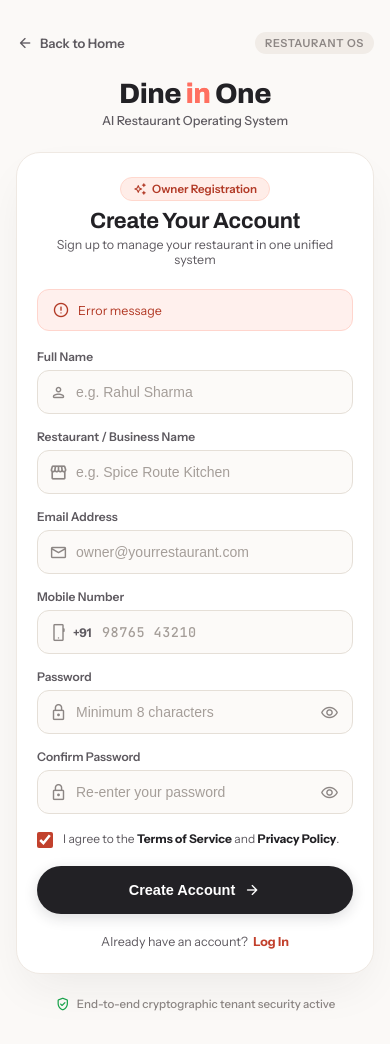
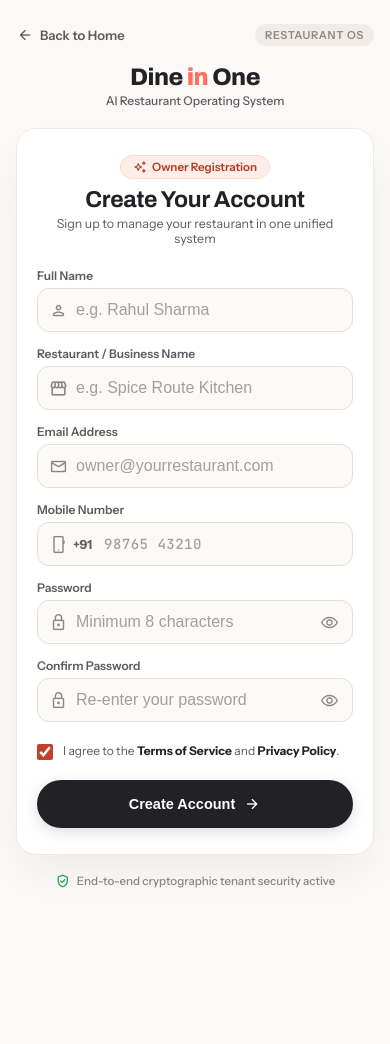
Before and after one commit to srinivasrio/dineinone-landing, a plain HTML site: page signup.html in a window 390 px wide. After the commit the page ends 913 px from the top, so only its background shows below. Drawn offline with nearby package versions, Linux system fonts and the light colour scheme.

Commit message:
Redesign signup to square 2-column desktop layout, mobile optimized, remove login button, fix error message

```diff
--- a/signup.html
+++ b/signup.html
@@ -27,7 +27,7 @@
       flex-direction: column;
       align-items: center;
       justify-content: center;
-      padding: 32px 16px;
+      padding: 24px 16px;
       -webkit-font-smoothing: antialiased;
     }
 
@@ -39,9 +39,10 @@
       font-stretch: 115%;
     }
 
+    /* Square Proportional Container */
     .container {
       width: 100%;
-      max-width: 480px;
+      max-width: 820px;
       margin: 0 auto;
     }
 
@@ -50,7 +51,7 @@
       display: flex;
       align-items: center;
       justify-content: space-between;
-      margin-bottom: 24px;
+      margin-bottom: 18px;
     }
     .back-btn {
       display: inline-flex;
@@ -76,10 +77,10 @@
     /* Brand Header */
     .brand-header {
       text-align: center;
-      margin-bottom: 24px;
+      margin-bottom: 20px;
     }
     .brand-title {
-      font-size: 28px;
+      font-size: 26px;
       font-weight: 800;
       letter-spacing: -0.02em;
       color: #222125;
@@ -92,24 +93,26 @@
       color: #FF6F61;
     }
     .brand-sub {
-      font-size: 12.5px;
+      font-size: 12px;
       color: #5E5A60;
       font-weight: 500;
-      margin-top: 4px;
+      margin-top: 3px;
     }
 
-    /* Main Card */
+    /* Main Square-styled Card */
     .auth-card {
       background: #FFFFFF;
       border: 1px solid #EFE9E3;
       border-radius: 24px;
       box-shadow: 0 20px 48px -12px rgba(34, 33, 37, 0.08);
-      padding: 32px 28px;
+      padding: 34px 40px;
       position: relative;
       overflow: hidden;
     }
-    @media (max-width: 440px) {
-      .auth-card { padding: 24px 20px; }
+    @media (max-width: 680px) {
+      .auth-card { padding: 26px 20px; border-radius: 20px; }
+      .container { max-width: 100%; }
+      .brand-title { font-size: 24px; }
     }
 
     /* Section Headings inside Card */
@@ -129,7 +132,7 @@
     }
     .step-pill .icon { font-size: 14px; }
     .card-title {
-      font-size: 22px;
+      font-size: 23px;
       font-weight: 700;
       color: #222125;
       letter-spacing: -0.01em;
@@ -140,39 +143,56 @@
       margin-top: 4px;
     }
 
-    /* Error alert box */
+    /* Alert Notification Box (strictly hidden on page load) */
     .alert-box {
       display: none;
       align-items: center;
       gap: 8px;
-      padding: 11px 14px;
+      padding: 10px 14px;
       border-radius: 12px;
       font-size: 12.5px;
       margin-bottom: 18px;
     }
+    .alert-box.visible {
+      display: flex;
+    }
     .alert-box.error {
-      display: flex;
       background: #FFF0ED;
       border: 1px solid #FFD5CD;
       color: #B23A26;
     }
     .alert-box.success {
-      display: flex;
       background: #F0FDF4;
       border: 1px solid #BBF7D0;
       color: #166534;
     }
 
-    /* Form Fields */
+    /* 2-Column Responsive Grid for Full Visual Overview Without Scrolling */
+    .form-grid {
+      display: grid;
+      grid-template-columns: 1fr 1fr;
+      gap: 16px 22px;
+    }
+    @media (max-width: 680px) {
+      .form-grid {
+        grid-template-columns: 1fr;
+        gap: 14px;
+      }
+    }
+
     .form-group {
-      margin-bottom: 15px;
+      margin-bottom: 0;
     }
+    .form-group.full-width {
+      grid-column: 1 / -1;
+    }
+
     .form-label {
       display: block;
       font-size: 12px;
       font-weight: 600;
       color: #5E5A60;
-      margin-bottom: 6px;
+      margin-bottom: 5px;
     }
     .input-wrap {
       position: relative;
@@ -190,7 +210,7 @@
     .phone-prefix {
       position: absolute;
       left: 36px;
-      font-size: 12px;
+      font-size: 12.5px;
       font-weight: 700;
       color: #5E5A60;
       pointer-events: none;
@@ -206,10 +226,14 @@
       color: #222125;
       transition: all 0.2s;
     }
+    /* Prevent iOS Safari auto-zoom on mobile by setting font-size to 16px */
+    @media (max-width: 680px) {
+      .text-input { font-size: 16px; }
+    }
     .text-input.phone-input {
-      padding-left: 64px;
+      padding-left: 66px;
       font-family: 'JetBrains Mono', monospace;
-      font-size: 13.5px;
+      font-size: 14px;
       letter-spacing: 0.5px;
     }
     .text-input:focus {
@@ -247,7 +271,7 @@
       margin-bottom: 3px;
     }
     .strength-bar-bg {
-      height: 5px;
+      height: 4px;
       width: 100%;
       background: #EFE9E3;
       border-radius: 999px;
@@ -265,7 +289,7 @@
       display: flex;
       align-items: flex-start;
       gap: 10px;
-      margin: 16px 0 18px;
+      margin-top: 6px;
     }
     .terms-row input[type="checkbox"] {
       width: 16px;
@@ -299,6 +323,7 @@
       gap: 8px;
       box-shadow: 0 4px 14px rgba(34, 33, 37, 0.15);
       transition: all 0.2s;
+      margin-top: 6px;
     }
     .btn-submit:hover {
       background: #3D3A40;
@@ -323,26 +348,12 @@
     }
     @keyframes spin { to { transform: rotate(360deg); } }
 
-    /* Card Footer Switch link */
-    .switch-link {
-      text-align: center;
-      font-size: 12.5px;
-      color: #5E5A60;
-      margin-top: 20px;
-    }
-    .switch-link a {
-      color: #C2412D;
-      font-weight: 700;
-      margin-left: 3px;
-    }
-    .switch-link a:hover { text-decoration: underline; }
-
     /* Bottom Trust Tag */
     .trust-tag {
       text-align: center;
       font-size: 11.5px;
       color: #8C8684;
-      margin-top: 22px;
+      margin-top: 18px;
       display: flex;
       align-items: center;
       justify-content: center;
@@ -351,16 +362,20 @@
     }
     .trust-tag .icon { font-size: 16px; color: #16A34A; }
 
-    /* OTP Screen specifics */
+    /* OTP Screen specifics (Centered max 440px for clean layout) */
+    .step-inner-centered {
+      max-width: 440px;
+      margin: 0 auto;
+    }
     .otp-row {
       display: flex;
       justify-content: center;
       gap: 8px;
-      margin: 24px 0 20px;
+      margin: 22px 0 20px;
     }
     .otp-input {
       width: 48px;
-      height: 56px;
+      height: 54px;
       text-align: center;
       font-family: 'JetBrains Mono', monospace;
       font-size: 22px;
@@ -398,7 +413,7 @@
       text-align: center;
       font-size: 12.5px;
       color: #5E5A60;
-      margin-top: 22px;
+      margin-top: 20px;
       display: flex;
       flex-direction: column;
       align-items: center;
@@ -460,11 +475,11 @@
       <p class="brand-sub">AI Restaurant Operating System</p>
     </div>
 
-    <!-- Authentication Card -->
+    <!-- Square-Proportioned Authentication Card -->
     <div class="auth-card">
 
       <!-- ======================================================== -->
-      <!-- STEP 1: OWNER REGISTRATION FORM                         -->
+      <!-- STEP 1: OWNER REGISTRATION FORM (2-COLUMN SQUARE GRID)   -->
       <!-- ======================================================== -->
       <section id="step-register" class="step-section active">
         <div class="card-head">
@@ -476,14 +491,15 @@
           <p class="card-sub">Sign up to manage your restaurant in one unified system</p>
         </div>
 
-        <!-- Alert Notification -->
-        <div id="register-alert" class="alert-box error" role="alert">
+        <!-- Alert Notification (strictly hidden by default) -->
+        <div id="register-alert" class="alert-box" role="alert" style="display: none;">
           <span class="material-symbols-rounded" style="font-size: 18px;">error</span>
-          <span id="register-alert-text">Error message</span>
+          <span id="register-alert-text"></span>
         </div>
 
         <form id="register-form" novalidate>
-          <!-- Full Name -->
+          <div class="form-grid">
+            <!-- Full Name (Col 1) -->
             <div class="form-group">
               <label class="form-label" for="reg-fullname">Full Name</label>
               <div class="input-wrap">
@@ -492,7 +508,7 @@
               </div>
             </div>
 
-          <!-- Restaurant Name -->
+            <!-- Restaurant Name (Col 2) -->
             <div class="form-group">
               <label class="form-label" for="reg-restaurant">Restaurant / Business Name</label>
               <div class="input-wrap">
@@ -501,7 +517,7 @@
               </div>
             </div>
 
-          <!-- Email Address -->
+            <!-- Email Address (Col 1) -->
             <div class="form-group">
               <label class="form-label" for="reg-email">Email Address</label>
               <div class="input-wrap">
@@ -510,7 +526,7 @@
               </div>
             </div>
 
-          <!-- Mobile Number (+91) -->
+            <!-- Mobile Number (Col 2) -->
             <div class="form-group">
               <label class="form-label" for="reg-phone">Mobile Number</label>
               <div class="input-wrap">
@@ -520,7 +536,7 @@
               </div>
             </div>
 
-          <!-- Password -->
+            <!-- Password (Col 1) -->
             <div class="form-group">
               <label class="form-label" for="reg-password">Password</label>
               <div class="input-wrap">
@@ -533,7 +549,7 @@
               <!-- Strength Indicator -->
               <div id="strength-container" class="strength-wrap">
                 <div class="strength-head">
-                <span style="color: #8C8684;">Password strength:</span>
+                  <span style="color: #8C8684;">Strength:</span>
                   <span id="strength-label" style="color: #C2412D;">Weak</span>
                 </div>
                 <div class="strength-bar-bg">
@@ -542,7 +558,7 @@
               </div>
             </div>
 
-          <!-- Confirm Password -->
+            <!-- Confirm Password (Col 2) -->
             <div class="form-group">
               <label class="form-label" for="reg-confirm">Confirm Password</label>
               <div class="input-wrap">
@@ -554,31 +570,33 @@
               </div>
             </div>
 
-          <!-- Terms Checkbox -->
+            <!-- Terms Checkbox (Full Width) -->
+            <div class="form-group full-width">
               <div class="terms-row">
                 <input type="checkbox" id="reg-terms" checked required>
                 <label for="reg-terms" class="terms-text">
                   I agree to the <strong>Terms of Service</strong> and <strong>Privacy Policy</strong>.
                 </label>
               </div>
+            </div>
 
-          <!-- Submit Button -->
+            <!-- Submit Button (Full Width) -->
+            <div class="form-group full-width">
               <button type="submit" id="btn-create-account" class="btn-submit">
                 <span class="btn-spinner" id="reg-spinner"></span>
                 <span id="btn-create-account-text">Create Account</span>
                 <span class="material-symbols-rounded" id="reg-arrow" style="font-size: 18px;">arrow_forward</span>
               </button>
+            </div>
+          </div>
         </form>
-
-        <div class="switch-link">
-          Already have an account? <a href="https://app.dineinone.com/login">Log In</a>
-        </div>
       </section>
 
       <!-- ======================================================== -->
       <!-- STEP 2: 6-DIGIT EMAIL OTP VERIFICATION SCREEN           -->
       <!-- ======================================================== -->
       <section id="step-verify" class="step-section">
+        <div class="step-inner-centered">
           <button type="button" id="btn-back-to-details" class="back-btn" style="margin-bottom: 16px;">
             <span class="material-symbols-rounded" style="font-size: 16px;">arrow_back</span>
             Back to details
@@ -595,10 +613,10 @@
             </p>
           </div>
 
-        <!-- Alert Notification -->
-        <div id="verify-alert" class="alert-box error" role="alert">
+          <!-- Alert Notification (strictly hidden by default) -->
+          <div id="verify-alert" class="alert-box" role="alert" style="display: none;">
             <span class="material-symbols-rounded" style="font-size: 18px;">error</span>
-          <span id="verify-alert-text">Error message</span>
+            <span id="verify-alert-text"></span>
           </div>
 
           <form id="otp-form" novalidate>
@@ -629,18 +647,19 @@
               Resend Verification Code
             </button>
           </div>
+        </div>
       </section>
 
       <!-- ======================================================== -->
       <!-- STEP 3: CELEBRATION / SUCCESS SCREEN                    -->
       <!-- ======================================================== -->
       <section id="step-success" class="step-section">
-        <div style="text-align: center; padding: 16px 0;">
+        <div class="step-inner-centered" style="text-align: center; padding: 16px 0;">
           <div class="success-icon-circle">
             <span class="material-symbols-rounded icon">check_circle</span>
           </div>
           <h2 class="card-title brand-font" style="margin-bottom: 8px;">Account Verified! 🎉</h2>
-          <p class="card-sub" style="max-width: 320px; margin: 0 auto 24px; line-height: 1.55;">
+          <p class="card-sub" style="max-width: 340px; margin: 0 auto 24px; line-height: 1.55;">
             Welcome to Dine in One. Your owner account is registered and ready.
           </p>
 
@@ -759,11 +778,14 @@
       // Helper: Show Alert
       function showError(elText, elBox, message) {
         elText.textContent = message;
-        elBox.className = 'alert-box error';
+        elBox.className = 'alert-box error visible';
         elBox.style.display = 'flex';
       }
       function clearAlert(elBox) {
+        elBox.className = 'alert-box';
         elBox.style.display = 'none';
+        var textEl = elBox.querySelector('span:last-child');
+        if (textEl) textEl.textContent = '';
       }
 
       // Step Switcher
@@ -870,7 +892,7 @@
           return;
         }
 
-        // Send to /api/auth/register
+        // Send to live auth endpoint
         btnCreate.disabled = true;
         regSpinner.style.display = 'inline-block';
         regArrow.style.display = 'none';
```
Lines whose indentation alone changed are shown as unchanged.
